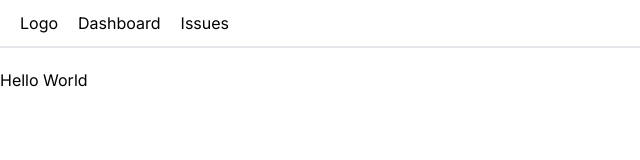
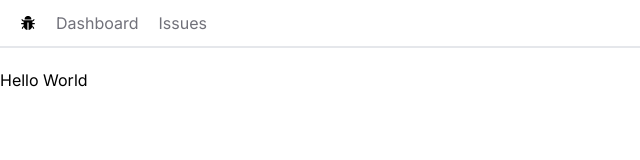
Before and after one commit to skyino7/issue-tracker, a Next.js app: page / in a window 1280 px wide. Shown: the top 160 px of the page, without its empty margins (0-640 px from the left). Built offline with nearby package versions, Linux system fonts and the light colour scheme.

Commit message:
Navbar added

```diff
--- a/app/NavBar.tsx
+++ b/app/NavBar.tsx
@@ -1,13 +1,25 @@
 import Link from 'next/link'
 import React from 'react'
+import { AiFillBug } from "react-icons/ai";
 
 const NavBar = () => {
+
+  const links = [
+    { label: 'Dashboard', href: '/'},
+    { label: 'Issues', href: '/issues'},
+  ]
+
   return (
     <nav className='flex mb-5 border-b-2 space-x-5 px-5 h-12 items-center'>
-        <Link href="/">Logo</Link>
+        <Link href="/"><AiFillBug /></Link>
         <ul className='flex space-x-5'>
-            <li><Link href="/">Dashboard</Link></li>
-            <li><Link href="/issues">Issues</Link></li>
+            {links.map(link =>
+              <Link
+                key = {link.href}
+                  className='text-zinc-500 hover:text-zinc-800 transition-colors' href={link.href}>
+                    {link.label}
+              </Link>
+            )}
         </ul>
     </nav>
   )
--- a/package.json
+++ b/package.json
@@ -19,6 +19,7 @@
     "postcss": "8.4.32",
     "react": "18.2.0",
     "react-dom": "18.2.0",
+    "react-icons": "^4.11.0",
     "tailwindcss": "3.3.6",
     "typescript": "5.3.2"
   }
```
Also changed, not shown: 1 other file (tests, documents, lock files or other folders).
